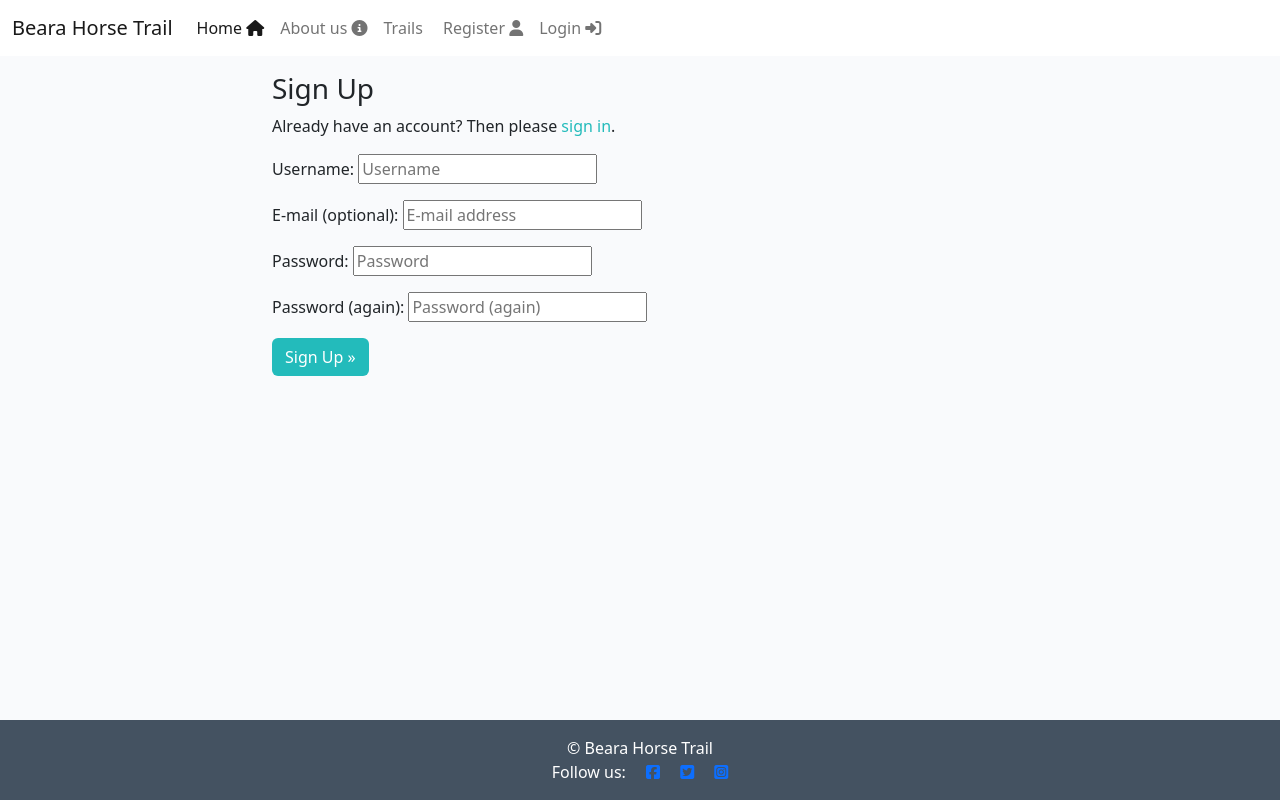
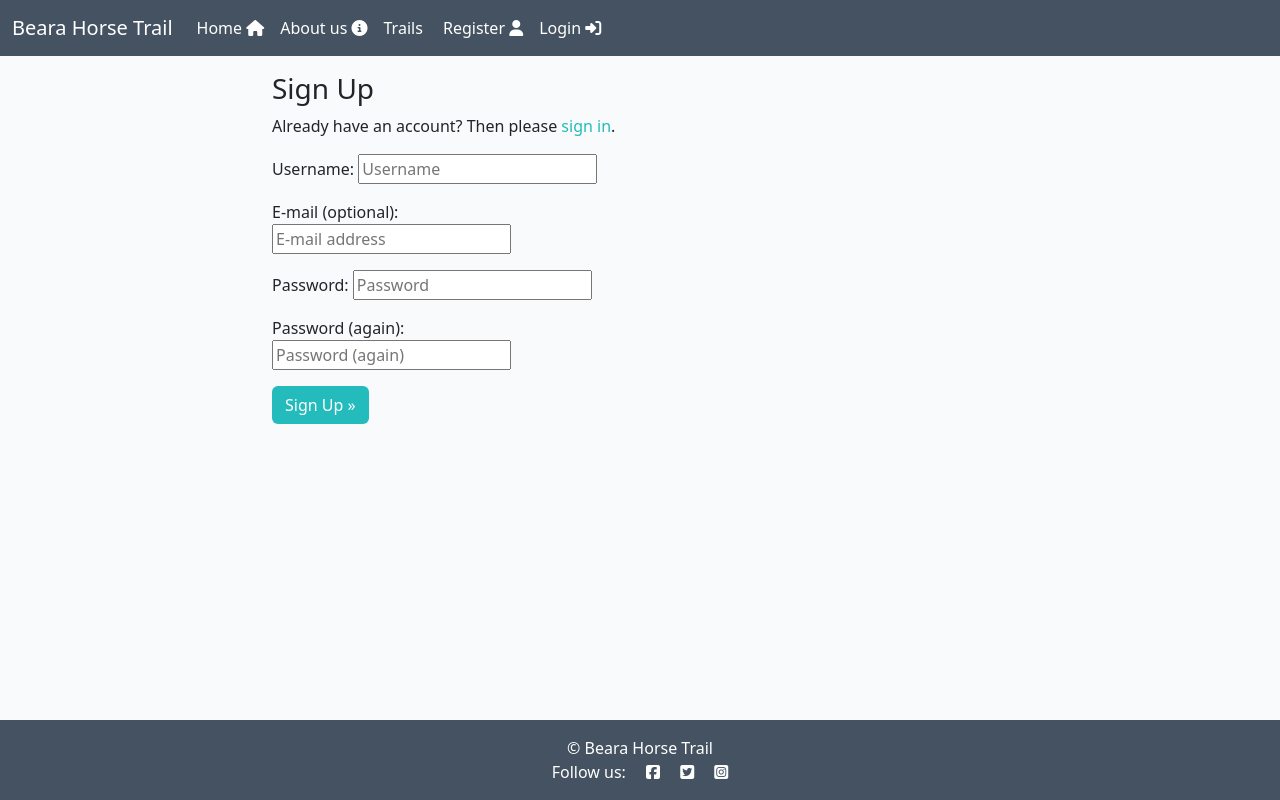
Before and after one commit to CathalShandon/beara-bridle, a Django app: page /accounts/signup/ in a window 1280 px wide. Run offline with Django 3.2, Linux system fonts and the light colour scheme; some libraries are stand-ins or nearby versions.

Commit message:
Add styles to navbar

```diff
--- a/templates/account/signup.html
+++ b/templates/account/signup.html
@@ -7,7 +7,7 @@
 {% block content %}
 <div class="container">
   <div class="row">
-    <div class="col-md-8 mt-3 offset-md-2">
+    <div class="col-md-4 mt-3 offset-md-2">
 <h3>{% trans "Sign Up" %}</h3>
 
 <p>{% blocktrans %}Already have an account? Then please <a class="link" href="{{ login_url }}">sign in</a>.{% endblocktrans %}</p>
--- a/templates/base.html
+++ b/templates/base.html
@@ -28,35 +28,35 @@
 
     <!-- Navigation -->
 
-    <nav class="navbar navbar-expand-lg navbar-light bg-white">
+    <nav class="navbar navbar-expand-lg navbar-light" style="background-color: #445261;">
         <div class="container-fluid">
-            <a class="navbar-brand" href="{% url 'home' %}">Beara Horse Trail</a>
-            <button class="navbar-toggler" type="button" data-bs-toggle="collapse" data-bs-target="#navbarText"
+            <a class="navbar-brand text-white" style="background-color: #445261;" href="{% url 'home' %}">Beara Horse Trail</a>
+            <button class="navbar-toggler text-white" type="button" data-bs-toggle="collapse" data-bs-target="#navbarText"
                 aria-controls="navbarText" aria-expanded="false" aria-label="Toggle navigation">
                 <span class="navbar-toggler-icon"></span>
             </button>
-            <div class="collapse navbar-collapse" id="navbarText">
-                <ul class="navbar-nav me-auto mb-2 mb-lg-0">
+            <div class="collapse navbar-collapse text-white" id="navbarText">
+                <ul class="navbar-nav fixed-right  me-auto mb-2 mb-lg-0 text-white">
                     <li class="nav-item">
-                        <a class="nav-link active" aria-current="page" href="{% url 'home' %}">Home <i class="fa-solid fa-house"></i></a>
+                        <a class="nav-link active text-white" aria-current="page" href="{% url 'home' %}">Home <i class="fa-solid fa-house"></i></a>
                     </li>
                     <li class="nav-item">
-                        <a class="nav-link" href="{% url 'aboutus' %}">About us <i class="fa-solid fa-circle-info"></i></a>
+                        <a class="nav-link text-white" href="{% url 'aboutus' %}">About us <i class="fa-solid fa-circle-info"></i></a>
                     </li>
-                    <li class="nav-item" >
-                        <a class="nav-link" href="{% url 'trail' %}">Trails <i class="fa-solid fa-horse-saddle"></i></a>
+                    <li class="nav-item">
+                        <a class="nav-link text-white" href="{% url 'trail' %}">Trails <i class="fa-solid fa-horse-saddle"></i></a>
                     </li>
 
                     {% if user.is_authenticated %}
                     <li class="nav-item">
-                        <a class="nav-link" href="{% url 'account_logout' %}">Logout</a>
+                        <a class="nav-link text-white" href="{% url 'account_logout' %}">Logout</a>
                     </li>
                     {% else %}
                     <li class="nav-item">
-                        <a class="nav-link" href="{% url 'account_signup' %}">Register <i class="fa-solid fa-user"></i></a>
+                        <a class="nav-link text-white" href="{% url 'account_signup' %}">Register <i class="fa-solid fa-user"></i></a>
                     </li>
                     <li class="nav-item">
-                        <a class="nav-link" href="{% url 'account_login' %}">Login <i class="fa-solid fa-right-to-bracket"></i></a>
+                        <a class="nav-link text-white" href="{% url 'account_login' %}">Login <i class="fa-solid fa-right-to-bracket"></i></a>
                     </li>
                     {% endif %}
 
@@ -103,15 +103,15 @@
 
               <a href="https://www.facebook.com" target="_blank" rel="noreferrer"
                     aria-label="Go to our facebook page (opens in new tab)" title="facebook">
-                    <i class="fab fa-facebook-square ms-3"></i></a>
+                    <i class="fab fa-facebook-square ms-3 text-white"></i></a>
 
                 <a href="https://www.twitter.com" target="_blank" rel="noreferrer"
                     aria-label="Go to our twitter page (opens in new tab)" title="twitter"><i
-                        class="fab fa-twitter-square ms-3"></i></a>
+                        class="fab fa-twitter-square ms-3 text-white"></i></a>
 
                 <a href="https://www.instagram.com" target="_blank" rel="noreferrer"
                     aria-label="Go to our instagram page (opens in new tab)" title="instagram"><i
-                        class="fab fa-instagram-square ms-3"></i></a>
+                        class="fab fa-instagram-square ms-3 text-white"></i></a>
         </p>
     </footer>
     <script>
--- a/trail/models.py
+++ b/trail/models.py
@@ -40,7 +40,7 @@ class Comment(models.Model):
     email = models.EmailField()
     body = models.TextField()
     created_on = models.DateTimeField(auto_now_add=True)
-    approved = models.BooleanField(default=False)
+    approved = models.BooleanField(default=True)
 
     class Meta:
         ordering = ["created_on"]
--- a/trail/views.py
+++ b/trail/views.py
@@ -80,7 +80,7 @@ class PostLike(View):
 
 def star_ratings(request):
     obj = Star.objects.filter(score=0).order_by("?").first()
-    context ={
+    context = {
         'object': obj
     }
     return render(request, '/post_detail.html', context)
```
Also changed, not shown: templates/post_detail.html (+9 -3 lines).
